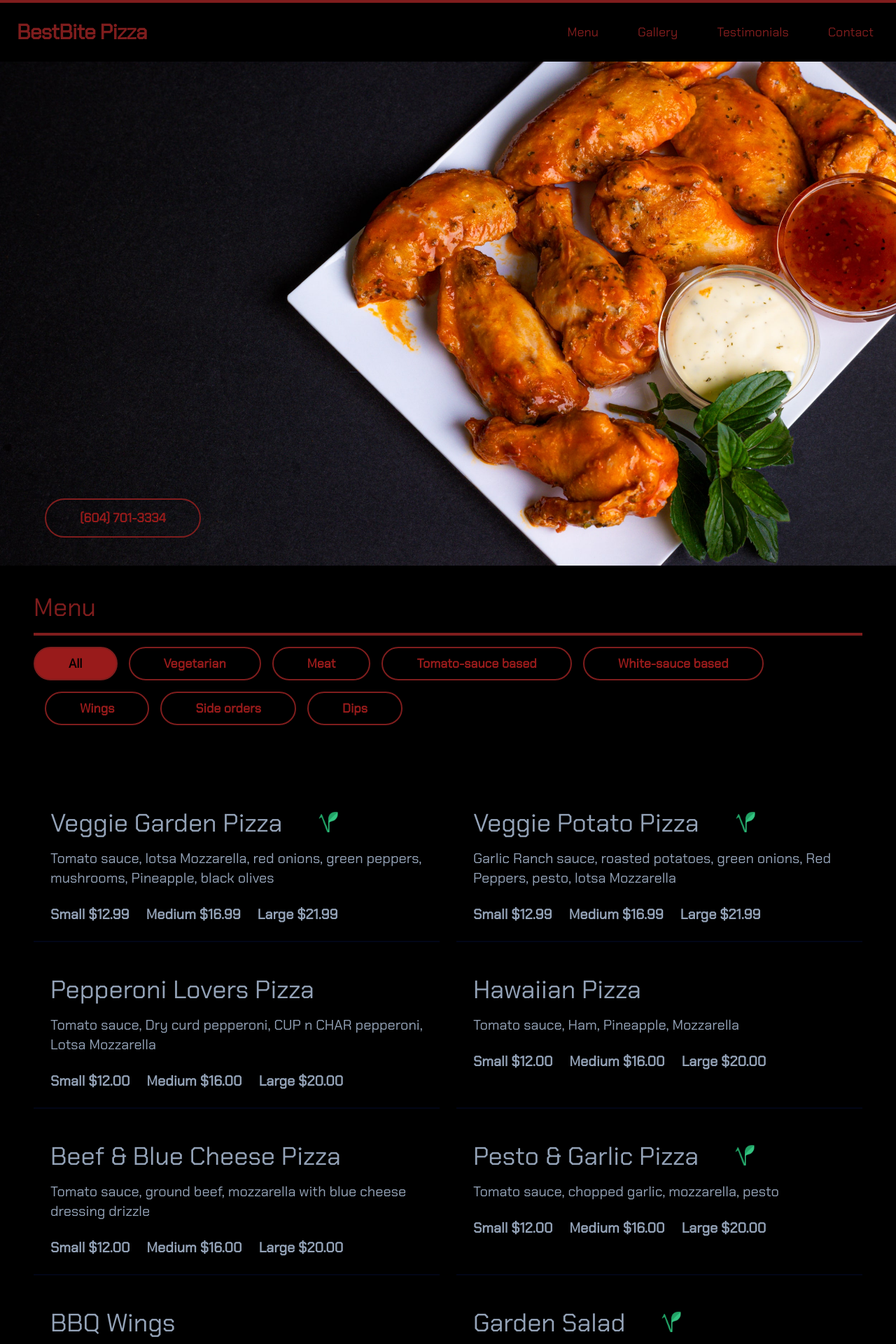
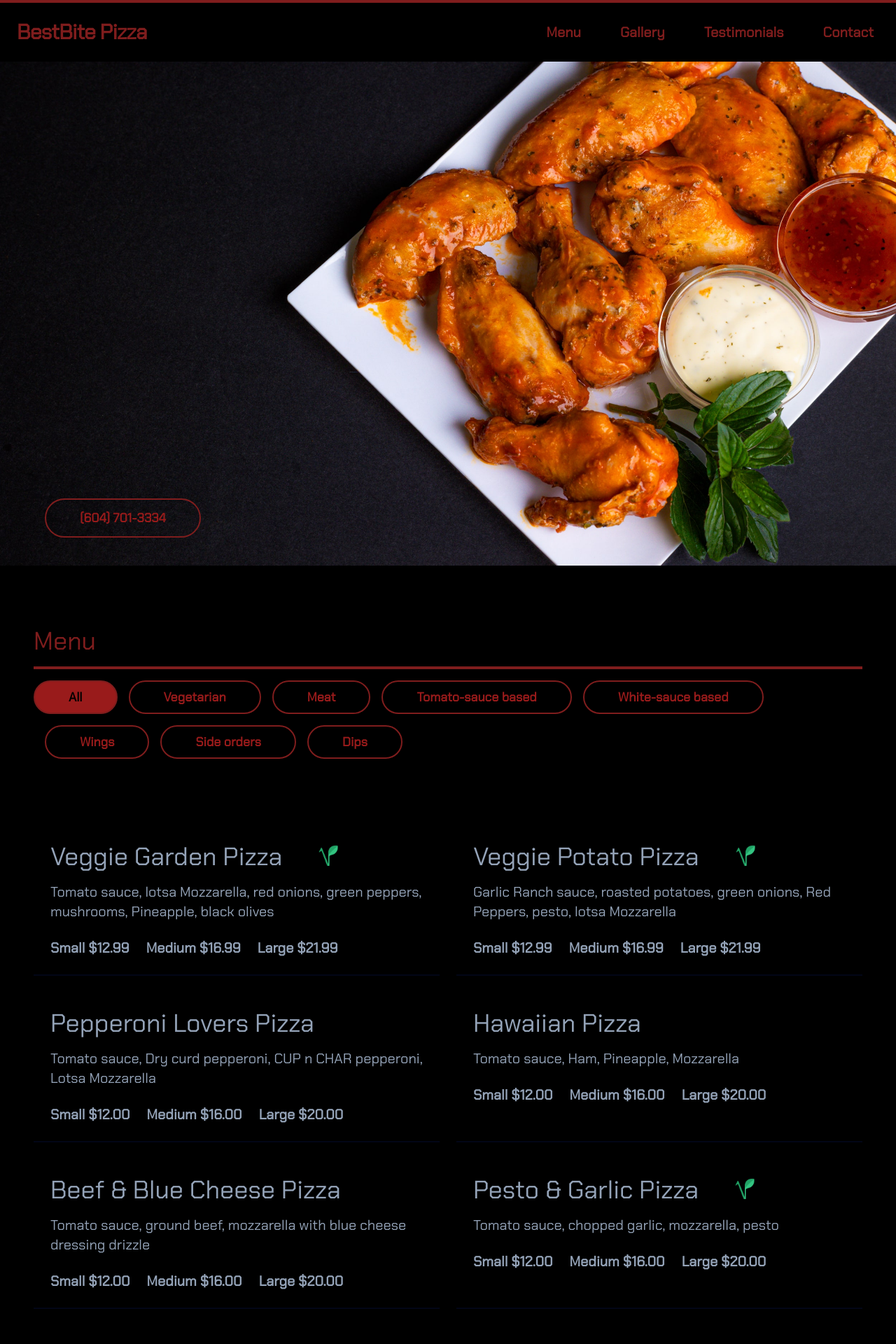
Before and after one commit to harjot85/best-bite, a React (Vite) app: page / in a window 1280 px wide. Shown: the top 1920 px of the page at 70% size. Built offline with nearby package versions, Linux system fonts and the light colour scheme.

Commit message:
Minor text size adjustments

```diff
--- a/src/components/navigation/Navbar.tsx
+++ b/src/components/navigation/Navbar.tsx
@@ -42,14 +42,15 @@ const Navbar = () => {
           isOpen ? "block" : "hidden"
         } w-full block text-right flex-grow lg:flex lg:items-center lg:w-auto`}
       >
-        <div className="text-sm lg:flex-grow">
+        <div className="lg:flex-grow">
           {navbarOptions &&
             navbarOptions.map((option) => {
               return (
                 <a
                   key={option.value}
                   href={option.href}
-                  className="block mt-4 lg:inline-block lg:mt-0 text-red-900 hover:text-red-500 mr-2 ml-12 text-lg"
+                  className="block mt-4 lg:inline-block lg:mt-0
+                             text-red-900 hover:text-red-500 mr-2 ml-12 text-xl font-semibold"
                 >
                   {option.value}
                 </a>
--- a/src/pages/home-page.tsx
+++ b/src/pages/home-page.tsx
@@ -33,7 +33,7 @@ const MainCover = ({ phoneNumber, image }: MainCover) => {
 type Phone = { phoneNumber: string };
 const PhoneNumber = ({ phoneNumber }: Phone) => {
   return (
-    <div className="flex justify-start -mt-16 lg:-mt-24 ml-8 lg:ml-16 ">
+    <div className="flex justify-start -mt-32 lg:-mt-24 ml-8 lg:ml-16 ">
       <span
         className=" text-red-800 text-lg font-semibold md:text-lg
                           border-solid border-2 border-red-900 rounded-full
--- a/src/pages/menu-page.tsx
+++ b/src/pages/menu-page.tsx
@@ -51,7 +51,7 @@ const MenuPage = () => {
   };
 
   return (
-    <div id="menu" className="text-white mt-20 mx-4 lg:mx-12">
+    <div id="menu" className="text-white mt-32 mx-4 lg:mx-12">
       <div className="text-4xl">
         <p className="text-red-900 mb-4">Menu</p>
         <RedBar height="h-1" />
```
